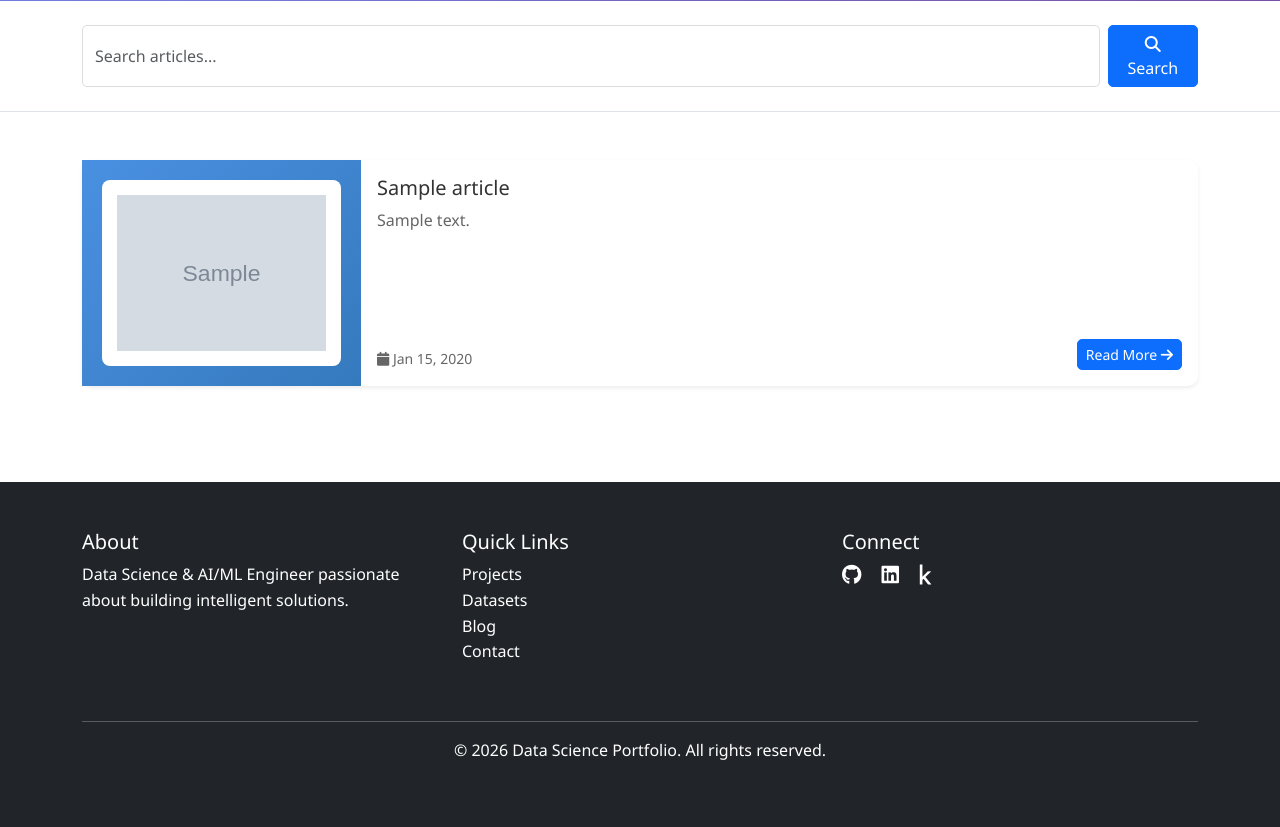
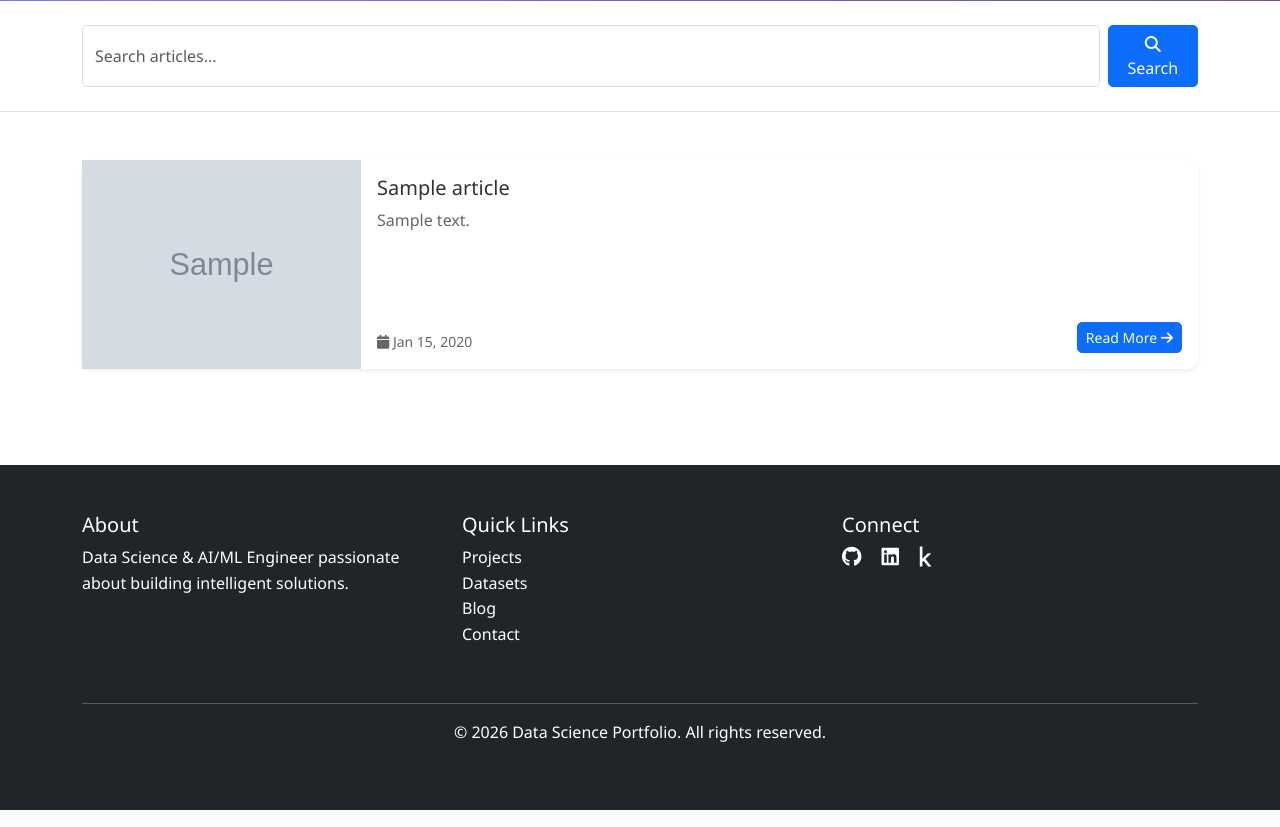
Before and after one commit to diwakar221718/my_portfolio, a Flask app: page /blog in a window 1280 px wide. Shown: the part 296-1123 px from the top of the page. Run offline with Flask 3, Linux system fonts and the light colour scheme; tables that the repository leaves empty hold one stand-in row (values such as "Sample post"); grey boxes marked "Sample" are stand-in pictures.

Commit message:
Update blog.html blog card styling to green and remove white spacing

```diff
--- a/templates/blog.html
+++ b/templates/blog.html
@@ -122,8 +122,8 @@
 <style>
     /* Blog Image Container Styling */
     .blog-image-container {
-        background: linear-gradient(135deg, #4A90E2 0%, #357ABD 100%);
-        padding: 20px;
+        background: linear-gradient(135deg, #1abc9c 0%, #16a085 100%);
+        padding: 0;
         display: flex;
         align-items: center;
         justify-content: center;
@@ -134,12 +134,12 @@
     .blog-image {
         max-width: 100%;
         max-height: 100%;
-        width: auto;
-        height: auto;
-        object-fit: contain;
-        border-radius: 8px;
-        background: white;
-        padding: 15px;
+        width: 100%;
+        height: 100%;
+        object-fit: cover;
+        border-radius: 0;
+        background: transparent;
+        padding: 0;
     }
 
     .blog-image-placeholder {
@@ -148,12 +148,12 @@
         justify-content: center;
         width: 100%;
         height: 100%;
-        background: white;
-        border-radius: 8px;
+        background: #1abc9c;
+        border-radius: 0;
     }
 
     body.dark-mode .blog-image-container {
-        background: linear-gradient(135deg, #4A90E2 0%, #357ABD 100%);
+        background: linear-gradient(135deg, #1abc9c 0%, #16a085 100%);
     }
 
     /* Dark mode styles */
```
